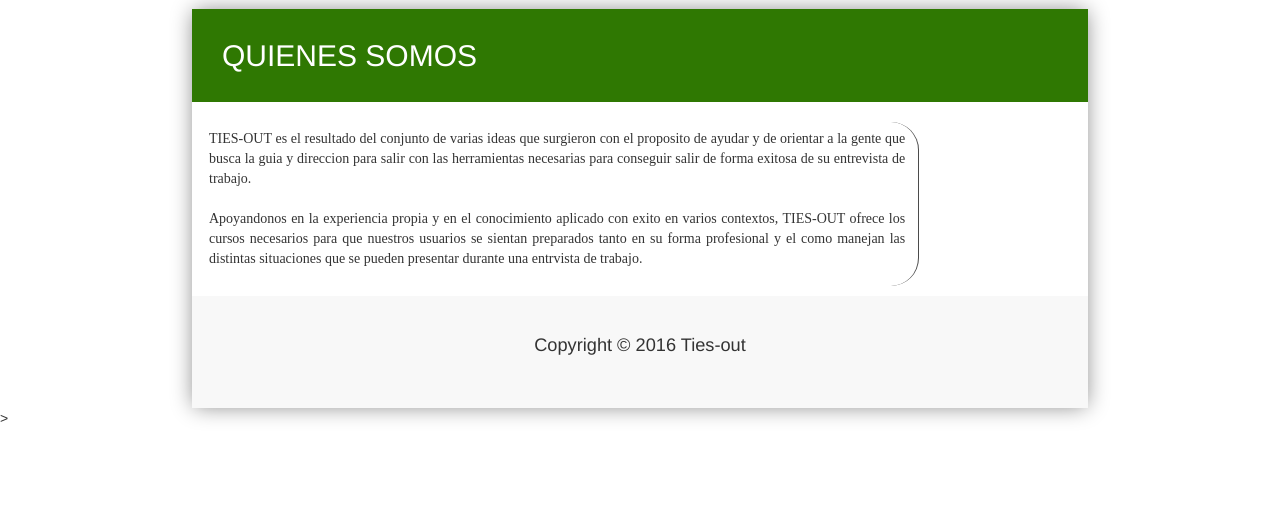
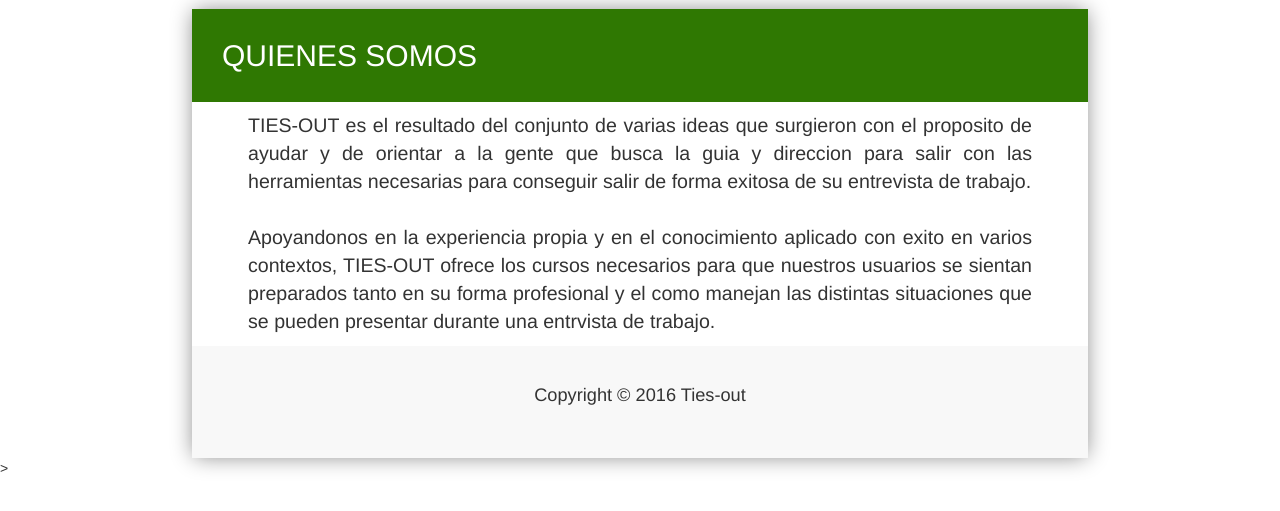
Before and after one commit to FEZR85/TIES-OUT, a PHP site: page /informacion.php in a window 1280 px wide. Shown: the part 71-582 px from the top of the page. Run offline with PHP 8.4, Linux system fonts and the light colour scheme; some libraries are stand-ins or nearby versions.

Commit message:
Textos principales alineados close #2

```diff
--- a/css/encabezados.css
+++ b/css/encabezados.css
@@ -6,5 +6,10 @@
 
 .subencabezado{
 	padding-left: 4em;
-	padding-right: 2em;
+	padding-right: 4em;
+	text-align: justify;
 }
+
+.subencabezado p{
+	font-size: 1.4em;
+}
--- a/css/index.css
+++ b/css/index.css
@@ -161,6 +161,7 @@ box-shadow: 0px 23px 25px -30px rgba(0,0,0,0.68);
 .parrafo{
 	font-size: 2em;
 	font-family: Helvetica;
+	text-align: justify;
 }
 
 .marketing .row{
--- a/formularios/contacto.php
+++ b/formularios/contacto.php
@@ -11,8 +11,7 @@
 			<div class="content">
 				<div class="center-block">
 					<h3 class="encabezado">Contacto</h3>
-					<h4 class="text-muted subencabezado">Ponte en contacto con nosotros, resolveremos tus dudas, tomaremos en cuenta tus opiniones,
-						y haremos una retrospectiva a tus comentarios para mejorar este sitio.</h4><br>
+					<h4 class="text-muted subencabezado">Ponte en contacto con nosotros, resolveremos tus dudas, tomaremos en cuenta tus opiniones,y haremos una retrospectiva a tus comentarios para mejorar este sitio.</h4><br>
 
 					<form class="form-horizontal" role="form">
 
--- a/index.php
+++ b/index.php
@@ -51,7 +51,7 @@
 
 			<div class="container marketing">
 				<div class="row">
-					<div class="col-xs-10 text-center center-block">
+					<div class="col-xs-12 text-center center-block">
 						<img class="img-circle" width="180" height="180" alt="Logo TIES-OUT" src="img/logoTieOut.png">
 						<h1><b>¡Ya estás dentro!</b></h1>
 						<p class="parrafo">
--- a/informacion.php
+++ b/informacion.php
@@ -13,8 +13,8 @@
 				<h2 class="encabezado">QUIENES SOMOS</h2>
 			</section>
 
-			<section class="contenido">
-				<p align="justify">
+			<section class="subencabezado">
+				<p>
 					TIES-OUT es el resultado del conjunto de varias ideas que surgieron con el proposito de ayudar y de orientar
 					a la gente que busca la guia y direccion para salir con las herramientas necesarias para conseguir salir de forma exitosa de su entrevista de trabajo.</br> </br>
 					Apoyandonos en la experiencia propia y en el conocimiento aplicado con exito en varios contextos, TIES-OUT ofrece los cursos necesarios para que nuestros usuarios se sientan preparados tanto en su forma profesional y el como manejan las distintas situaciones que se pueden presentar durante una entrvista de trabajo.
```
